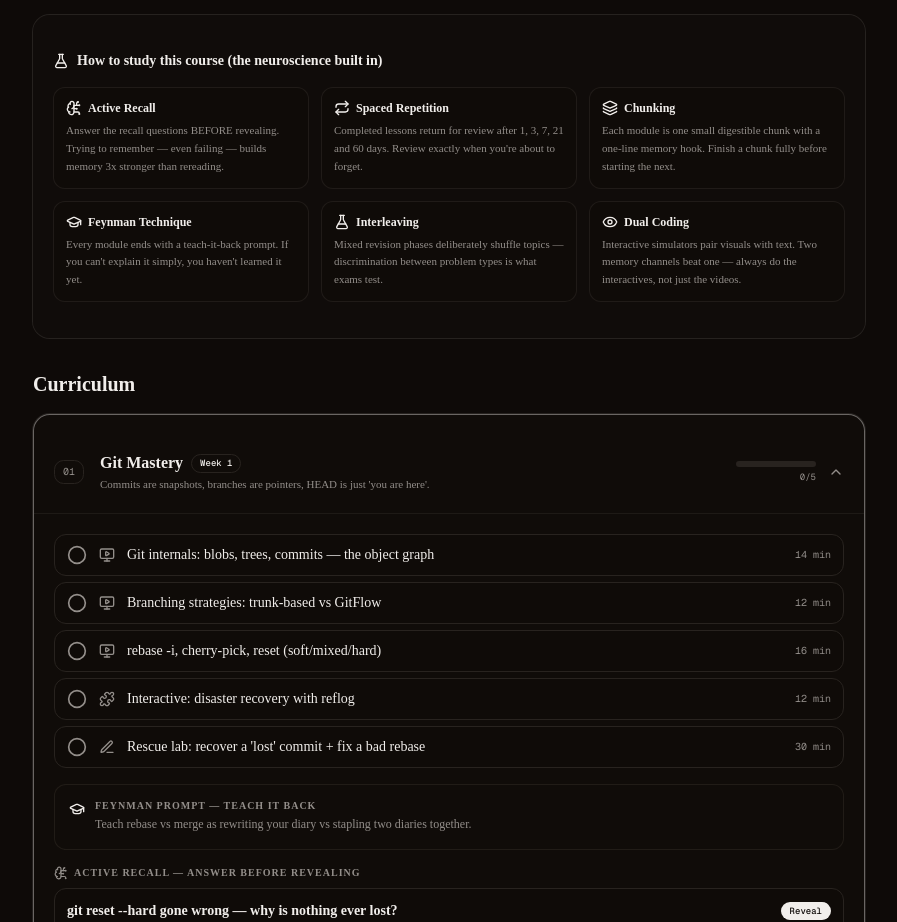
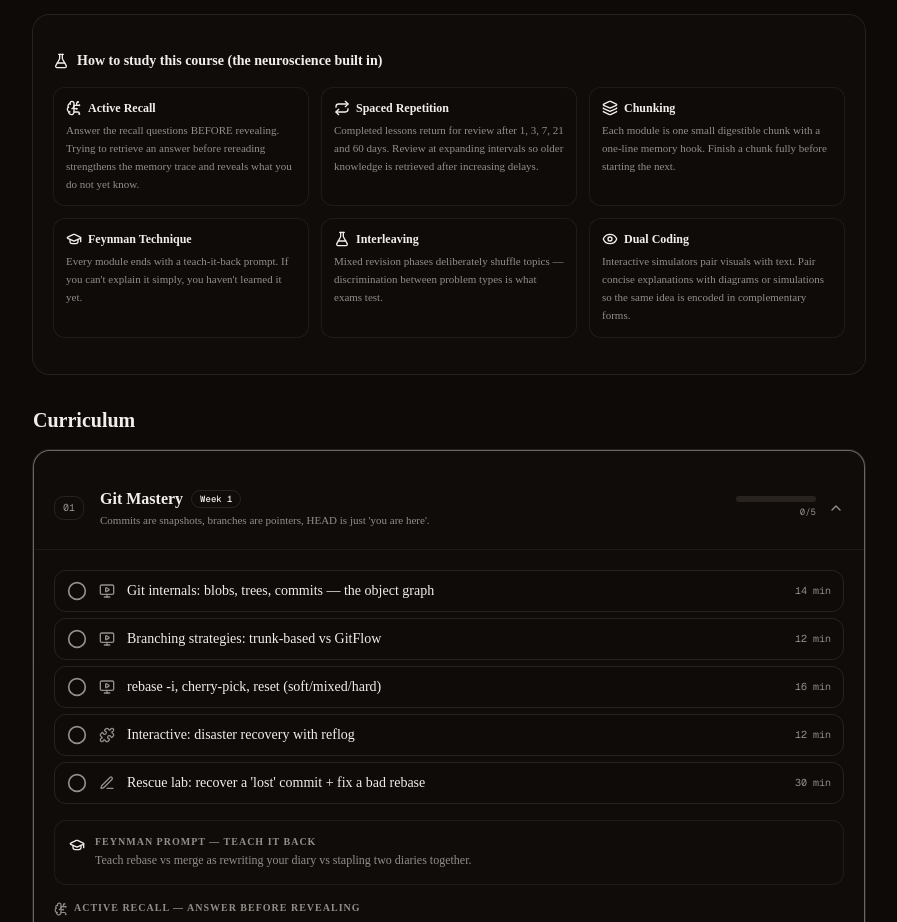
Before and after one commit to stack-shade/stack-shade.github.io, a Next.js app: page /courses/devops-git in a window 1280 px wide. Shown: the part 860-1782 px from the top of the page, without its empty margins (191-1088 px from the left). Built offline with nearby package versions, Linux system fonts and the light colour scheme.

Commit message:
refactor(learning): make study-science guidance more evidence-informed

```diff
--- a/src/components/courses/course-study.tsx
+++ b/src/components/courses/course-study.tsx
@@ -51,12 +51,12 @@ const SCIENCE = [
   {
     icon: BrainCircuit,
     name: "Active Recall",
-    how: "Answer the recall questions BEFORE revealing. Trying to remember — even failing — builds memory 3x stronger than rereading.",
+    how: "Answer the recall questions BEFORE revealing. Trying to retrieve an answer before rereading strengthens the memory trace and reveals what you do not yet know.",
   },
   {
     icon: Repeat,
     name: "Spaced Repetition",
-    how: "Completed lessons return for review after 1, 3, 7, 21 and 60 days. Review exactly when you're about to forget.",
+    how: "Completed lessons return for review after 1, 3, 7, 21 and 60 days. Review at expanding intervals so older knowledge is retrieved after increasing delays.",
   },
   {
     icon: Layers,
@@ -76,7 +76,7 @@ const SCIENCE = [
   {
     icon: Eye,
     name: "Dual Coding",
-    how: "Interactive simulators pair visuals with text. Two memory channels beat one — always do the interactives, not just the videos.",
+    how: "Interactive simulators pair visuals with text. Pair concise explanations with diagrams or simulations so the same idea is encoded in complementary forms.",
   },
 ];
 
```
